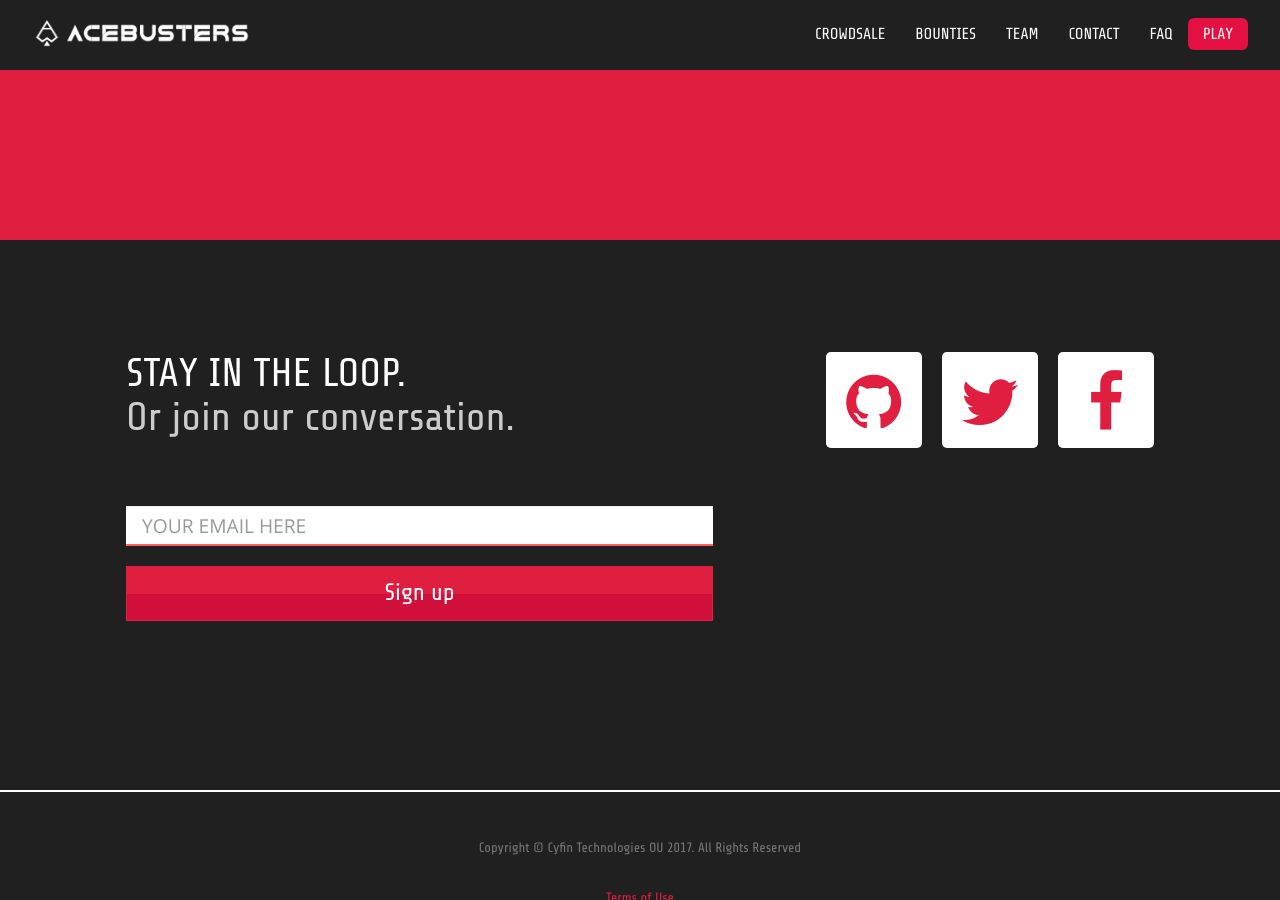
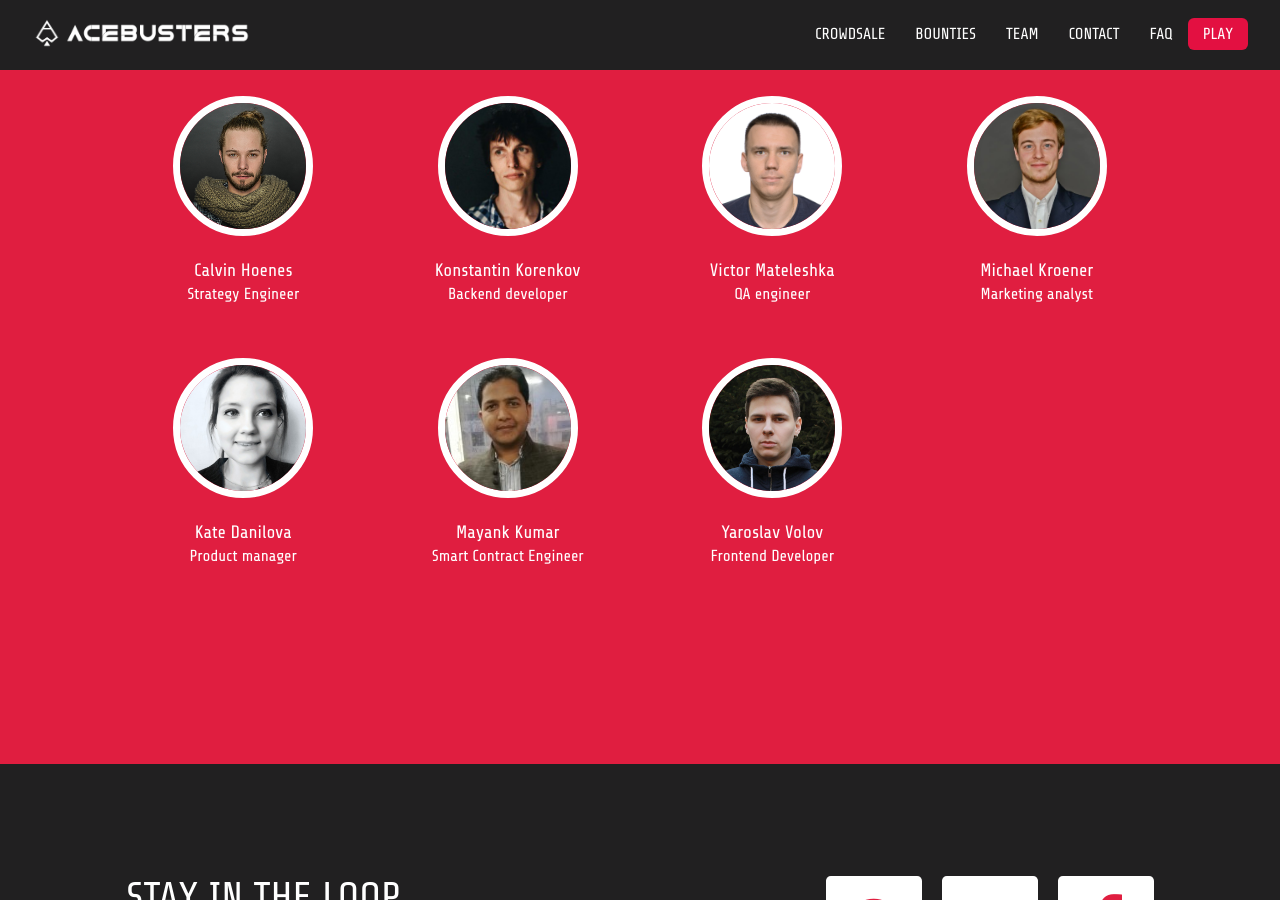
Before and after one commit to acebusters/acebusters-website, a Jekyll site: the page built from index.html, in a window 1280 px wide and 900 px high, scrolled down 5049 px. Built offline with Jekyll 4.4.1, drawn with Linux system fonts in a browser that asks for light colours.

Commit message:
Fixes (#45)
* fixes issues

* fixes faq

* fixes issues

* fix align banner block

* fix issues, add memebers

```diff
--- a/_layouts/default.html
+++ b/_layouts/default.html
@@ -57,6 +65,10 @@
 </head>
 
 <body>
+  <!-- Google Tag Manager (noscript) -->
+  <noscript><iframe src="https://www.googletagmanager.com/ns.html?id=GTM-T7SBXCK"
+  height="0" width="0" style="display:none;visibility:hidden"></iframe></noscript>
+  <!-- End Google Tag Manager (noscript) -->
 
     <!-- Navigation -->
     <nav class="navbar navbar-fixed-top topnav" role="navigation" data-spy="affix" data-offset-top="20">
--- a/index.html
+++ b/index.html
@@ -243,6 +243,59 @@ newsletter_sign_up: Thank you! Please check your e-mail to confirm your subscrip
                 </div>
             </div>
         </div>
+        <div class="row">
+          <div class="col-sm-3">
+              <div class="team-member">
+                  <img src="img/team/calvin.jpg" class="img-responsive img-circle" alt="Calvin Hoenes">
+                  <h4>Calvin Hoenes</h4>
+                  <p class="team-role">Strategy Engineer</p>
+              </div>
+          </div>
+          <div class="col-sm-3">
+              <div class="team-member">
+                  <img src="img/team/kosta.jpg" class="img-responsive img-circle" alt="Konstantin Korenkov">
+                  <h4>Konstantin Korenkov</h4>
+                  <p class="team-role">Backend developer</p>
+              </div>
+          </div>
+          <div class="col-sm-3">
+              <div class="team-member">
+                  <img src="img/team/victorm.jpg" class="img-responsive img-circle" alt="Victor Mateleshka">
+                  <h4>Victor Mateleshka</h4>
+                  <p class="team-role">QA engineer</p>
+              </div>
+          </div>
+          <div class="col-sm-3">
+              <div class="team-member">
+                  <img src="img/team/mkroener.jpg" class="img-responsive img-circle" alt="Michael Kroener">
+                  <h4>Michael Kroener</h4>
+                  <p class="team-role">Marketing analyst</p>
+              </div>
+          </div>
+        </div>
+        <div class="row">
+          <div class="col-sm-3">
+            <div class="team-member">
+              <img src="img/team/kdanilova.jpg" class="img-responsive img-circle" alt="Kate Danilova">
+              <h4>Kate Danilova</h4>
+              <p class="team-role">Product manager</p>
+            </div>
+          </div>
+          <div class="col-sm-3">
+              <div class="team-member">
+                  <img src="img/team/mayank.jpg" class="img-responsive img-circle" alt="Mayank Kumar">
+                  <h4>Mayank Kumar</h4>
+                  <p class="team-role">Smart Contract Engineer</p>
+              </div>
+          </div>
+          <div class="col-sm-3">
+              <div class="team-member">
+                  <img src="img/team/yar.jpg" class="img-responsive img-circle" alt="Yaroslav Volov">
+                  <h4>Yaroslav Volov</h4>
+                  <p class="team-role">Frontend Developer</p>
+              </div>
+          </div>
+        </div>
     </div>
 </section>
 <!-- partner section -->
```
Also changed, not shown: other parts of _layouts/default.html (+8 -0 lines), img/team/calvin.jpg (added), img/team/kdanilova.jpg (added), img/team/kosta.jpg (added), img/team/mayank.jpg (added), img/team/mkroener.jpg (added), img/team/victorm.jpg (added), img/team/yar.jpg (added).
